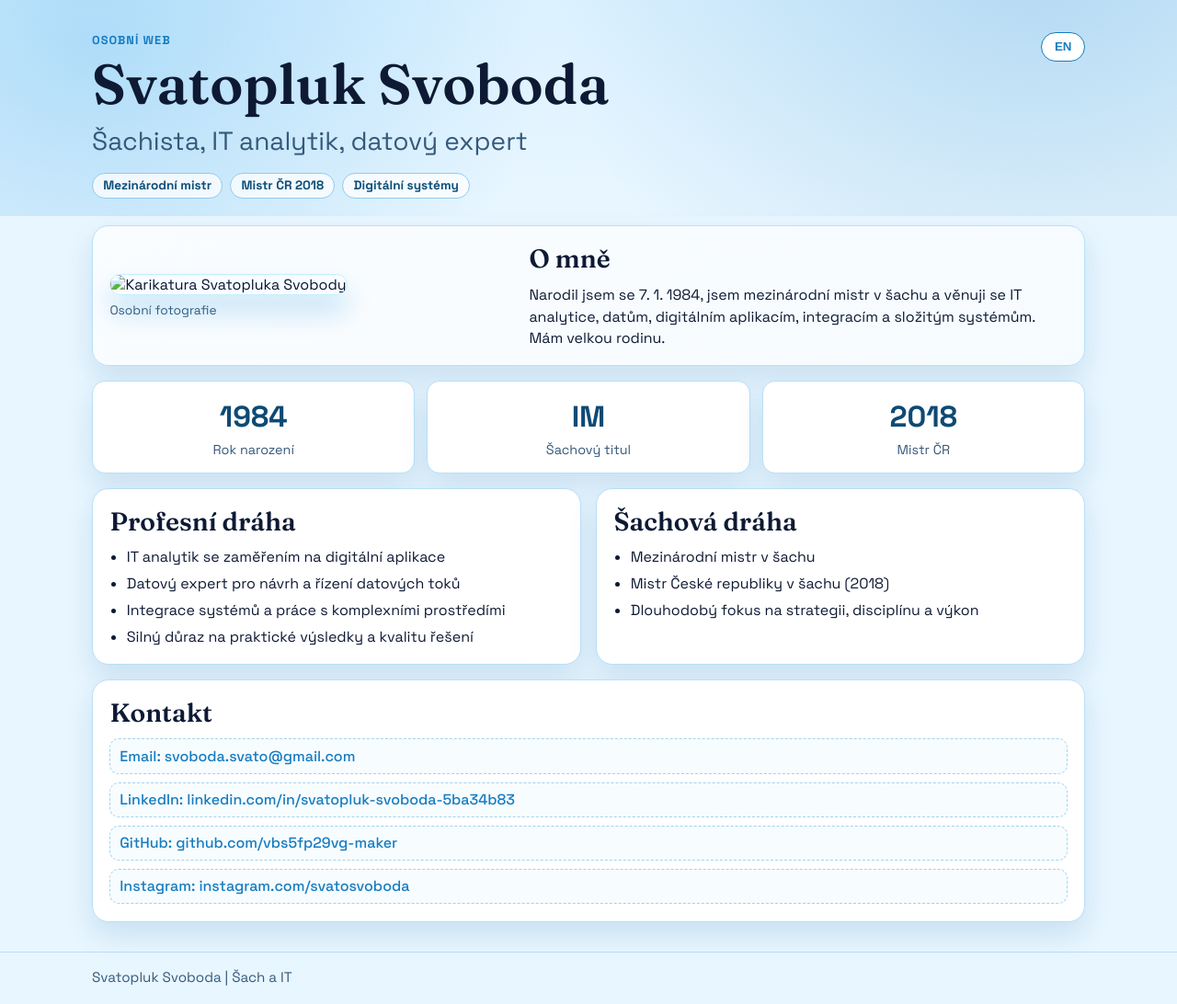
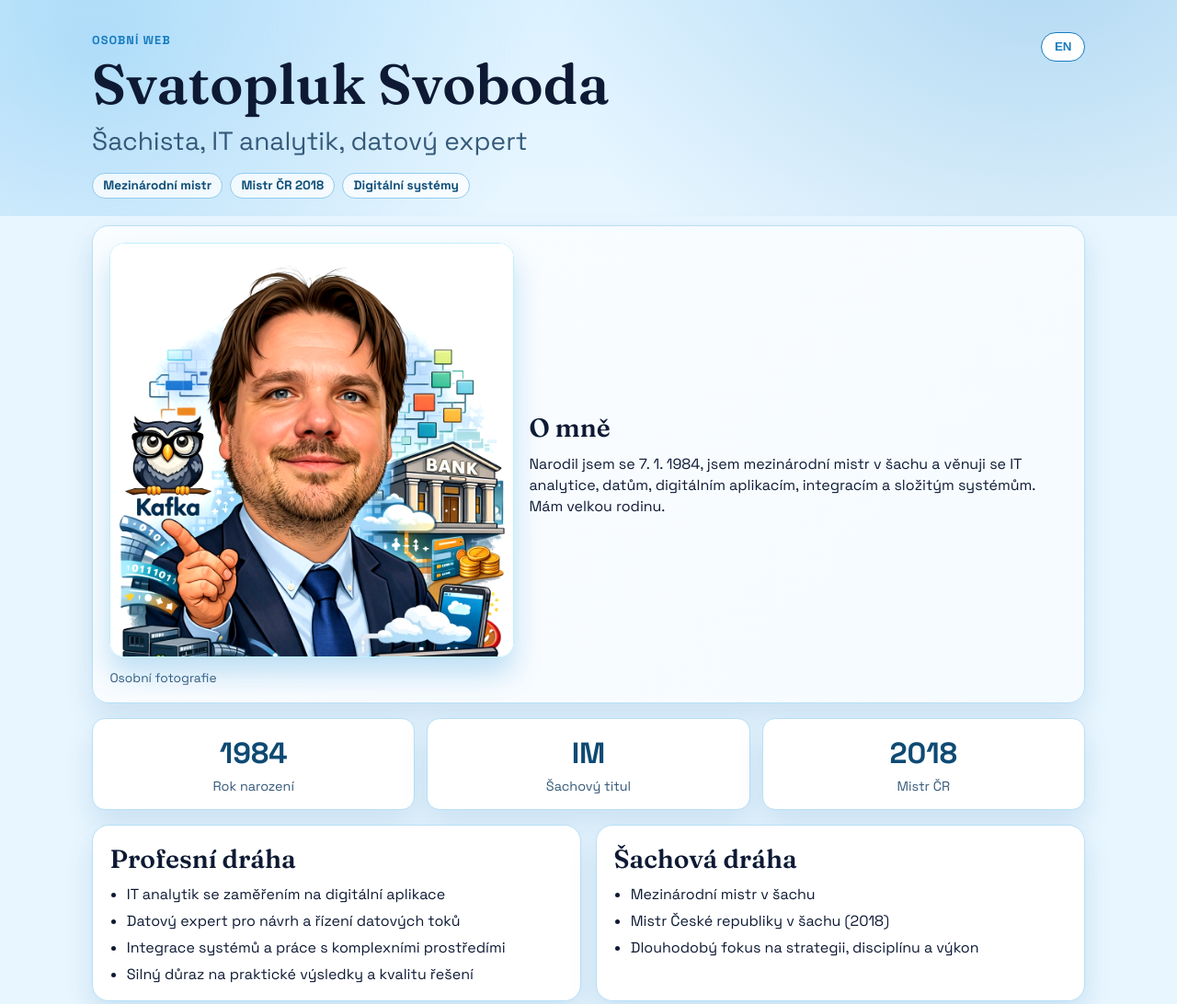
Before and after one commit to vbs5fp29vg-maker/Svatopluk-web, a plain HTML site: page index.html in a window 1280 px wide. Shown: the top 1092 px of the page at 92% size. Drawn offline with Linux system fonts and the light colour scheme.

Commit message:
Use resized caricature image (.jpeg)

```diff
--- a/index.html
+++ b/index.html
@@ -21,7 +21,7 @@
     <meta property="og:url" content="https://vbs5fp29vg-maker.github.io/Svatopluk-web/" />
     <meta
       property="og:image"
-      content="https://vbs5fp29vg-maker.github.io/Svatopluk-web/assets/SSv_caricature.png"
+      content="https://vbs5fp29vg-maker.github.io/Svatopluk-web/assets/SSv_caricature.jpeg"
     />
     <meta property="og:image:alt" content="Karikatura Svatopluka Svobody" />
     <meta name="twitter:card" content="summary_large_image" />
@@ -32,7 +32,7 @@
     />
     <meta
       name="twitter:image"
-      content="https://vbs5fp29vg-maker.github.io/Svatopluk-web/assets/SSv_caricature.png"
+      content="https://vbs5fp29vg-maker.github.io/Svatopluk-web/assets/SSv_caricature.jpeg"
     />
     <link rel="stylesheet" href="styles.css" />
   </head>
@@ -62,7 +62,7 @@
           <figure class="profile-figure">
             <img
               class="profile-photo"
-              src="assets/SSv_caricature.png"
+              src="assets/SSv_caricature.jpeg"
               alt="Karikatura Svatopluka Svobody"
             />
             <figcaption data-i18n="photo_caption">Osobní fotografie</figcaption>
```
Also changed, not shown: assets/SSv_caricature.jpeg (added).
